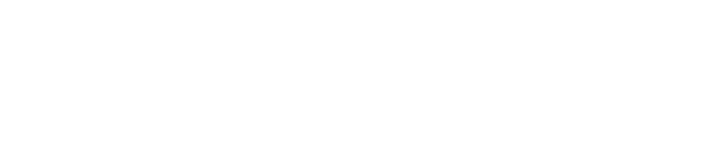
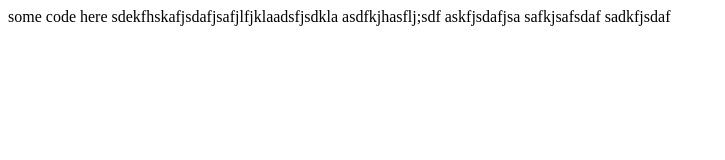
Before and after one commit to blundercode/git-example, a plain HTML site: page index.html in a window 1280 px wide. Shown: the whole page, without its empty margins (0-725 px from the left). Drawn offline with Linux system fonts and the light colour scheme.

Commit message:
Modified Index

```diff
--- a/index.html
+++ b/index.html
@@ -4,9 +4,14 @@
     <meta charset="UTF-8">
     <meta http-equiv="X-UA-Compatible" content="IE=edge">
     <meta name="viewport" content="width=device-width, initial-scale=1.0">
-    <title>Document</title>
+    <title>My Websote</title>
 </head>
 <body>
+    some code here sdekfhskafjsdafjsafjlfjklaadsfjsdkla
+    asdfkjhasflj;sdf
+    askfjsdafjsa
+    safkjsafsdaf
+    sadkfjsdaf
 
 </body>
 </html>
```
